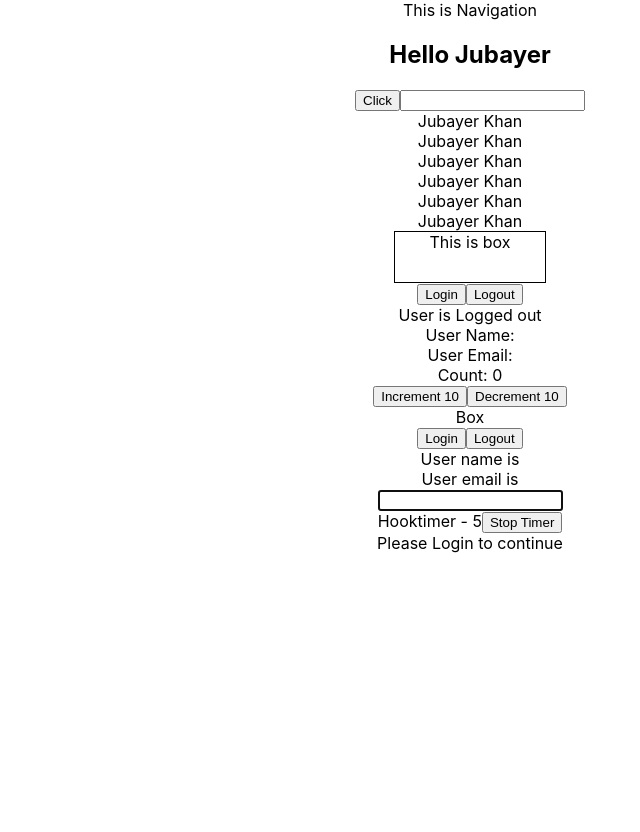
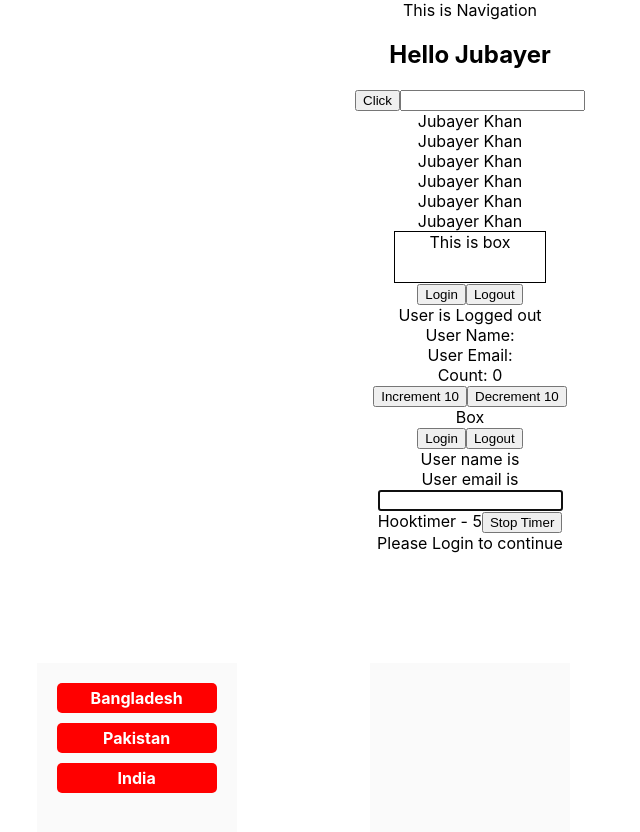
Before and after one commit to jakdev047/reactTypescript, a React (Create React App) app: page / in a window 1280 px wide. Shown: the top 832 px of the page, without its empty margins (170-810 px from the left). Before the commit the page ends 800 px from the top, so only its background shows below. Built offline with nearby package versions, Linux system fonts and the light colour scheme.

Commit message:
drag & drop UI

```diff
--- a/src/App.tsx
+++ b/src/App.tsx
@@ -19,6 +19,7 @@ import DomRef from "./ref/DomRef";
 import MutableRef from "./ref/MutableRef";
 import Private from "./auth/Private";
 import Profile from "./auth/Profile";
+import DragAndDrop from "./module/dragAndDrop";
 
 function App() {
   const personName = {
@@ -68,6 +69,10 @@ function App() {
       <DomRef />
       <MutableRef />
       <Private isLoggedIn={false} component={Profile} />
+
+      <DragAndDrop />
+
+      <div style={{ height: "300px" }}></div>
     </div>
   );
 }
--- /dev/null
+++ b/src/module/dragAndDrop/index.tsx
@@ -0,0 +1,62 @@
+import React, { useState, useEffect } from "react";
+import { TaskList } from "../../type";
+import "./style.css";
+
+export default function DragAndDrop() {
+  const [taskList, setTaskList] = useState<TaskList | null>(null);
+
+  useEffect(() => {
+    setTaskList({
+      taskList: [
+        {
+          id: 1,
+          title: "Todo",
+          list: [
+            { id: 1, name: "Bangladesh", draggable: true },
+            { id: 2, name: "Pakistan", draggable: true },
+            { id: 3, name: "India", draggable: true },
+          ],
+        },
+        {
+          id: 2,
+          title: "Todo two",
+          list: [],
+        },
+        {
+          id: 3,
+          title: "Todo three",
+          list: [],
+        },
+      ],
+    });
+  }, []);
+
+  return (
+    <>
+      <div className="section">
+        {taskList?.taskList?.map((item, index) => {
+          return (
+            <div key={index} className="choice">
+              {item?.list?.map((itm, i) => {
+                return (
+                  <div
+                    key={i}
+                    className="drag-item"
+                    draggable={itm?.draggable}
+                    onDragStart={() => {}}
+                    onDragEnd={() => {}}
+                    onDrop={() => {}}
+                    onDragOver={() => {}}
+                    onDragLeave={() => {}}
+                  >
+                    {itm?.name}
+                  </div>
+                );
+              })}
+            </div>
+          );
+        })}
+      </div>
+    </>
+  );
+}
--- /dev/null
+++ b/src/module/dragAndDrop/style.css
@@ -0,0 +1,25 @@
+.section {
+  width: 1000px;
+  height: 360px;
+  margin: 100px auto;
+  display: flex;
+  justify-content: space-around;
+}
+
+.choice {
+  width: 200px;
+  height: 90%;
+  margin: 10px;
+  padding: 20px;
+  background: #fafafa;
+  box-sizing: border-box;
+}
+
+.drag-item {
+  background: red;
+  padding: 5px;
+  border-radius: 5px;
+  color: #fff;
+  font-weight: bold;
+  margin-bottom: 10px;
+}
```
Also changed, not shown: src/type/index.tsx (+13 -0 lines).
